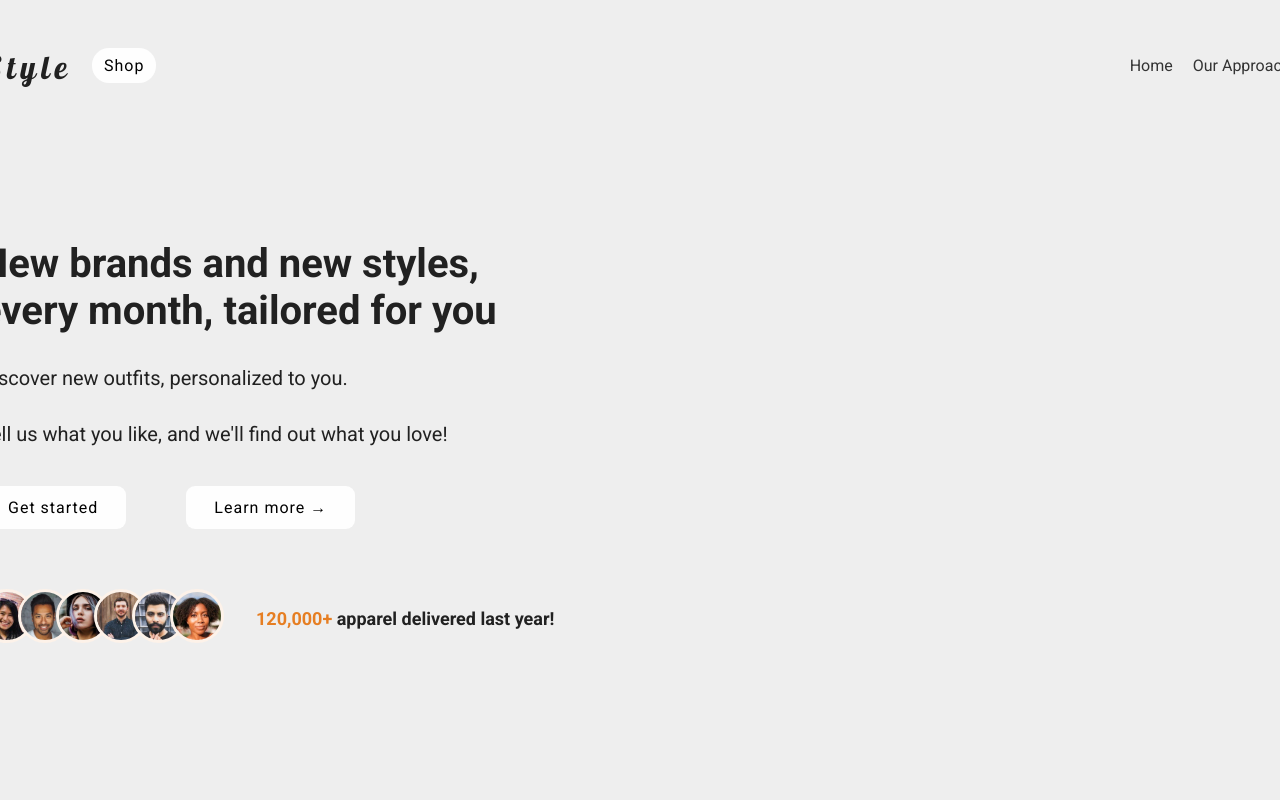
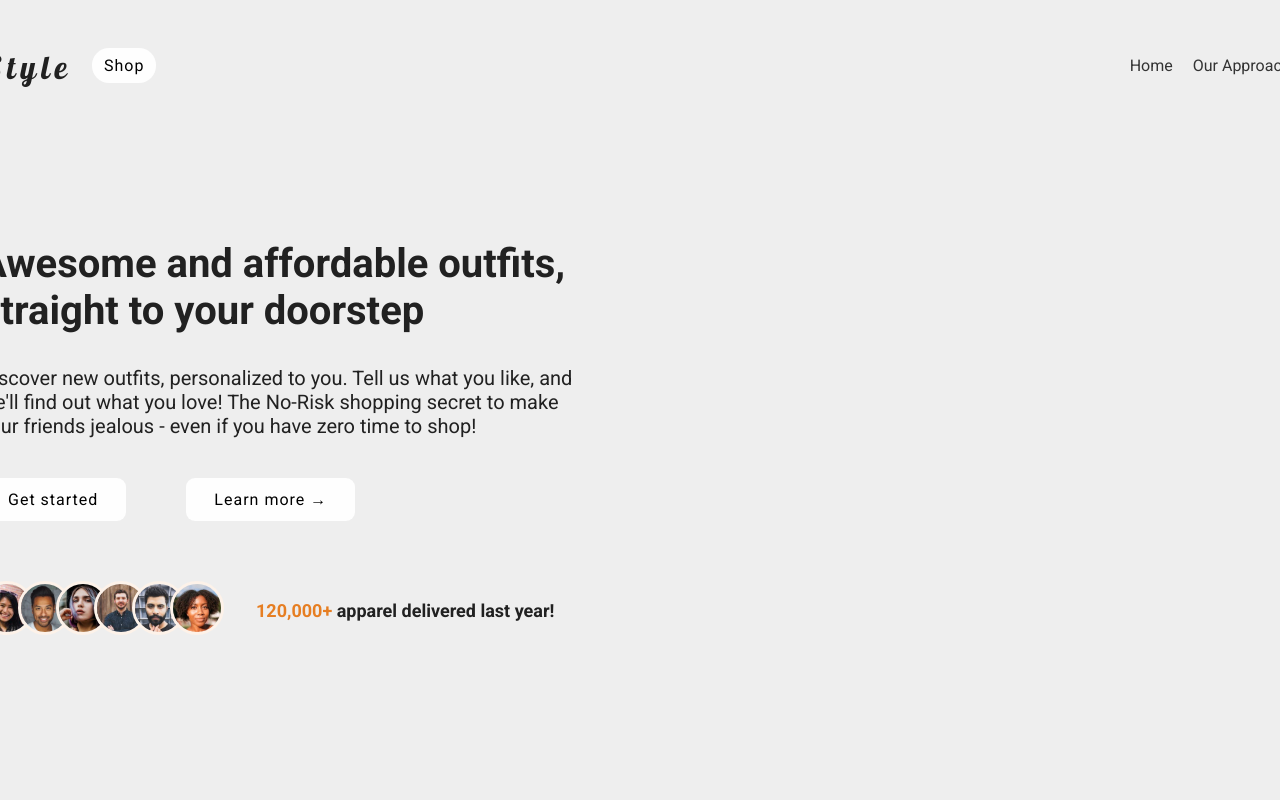
Before and after one commit to AndrewKohn/apk-ecommerce-site, a React (Create React App) app: page / in a window 1280 px wide. Shown: the top 800 px of the page. Built offline with nearby package versions, Linux system fonts and the light colour scheme.

Commit message:
updated text and added placeholder image

```diff
--- a/src/components/MainHeader/MainHeader.js
+++ b/src/components/MainHeader/MainHeader.js
@@ -17,14 +17,12 @@ const MainHeader = props => {
       <section className={classes[`hero-container`]}>
         <div className={classes[`hero-text-container`]}>
           <h1 className={classes[`primary-heading`]}>
-            New brands and new styles, every month, tailored for you
+            Awesome and affordable outfits, straight to your doorstep
           </h1>
           <p className={classes[`hero-text`]}>
-            Discover new outfits, personalized to you.
-          </p>
-          <p className={classes[`hero-text`]}>
-            {' '}
-            Tell us what you like, and we'll find out what you love!
+            Discover new outfits, personalized to you. Tell us what you like,
+            and we'll find out what you love! The No-Risk shopping secret to
+            make your friends jealous - even if you have zero time to shop!
           </p>
 
           <div className={classes[`hero-btn-container`]}>
@@ -46,6 +44,7 @@ const MainHeader = props => {
             </p>
           </div>
         </div>
+        <img className={classes.example} src={customer4} />
       </section>
       <FeaturedIn />
     </Fragment>
```
